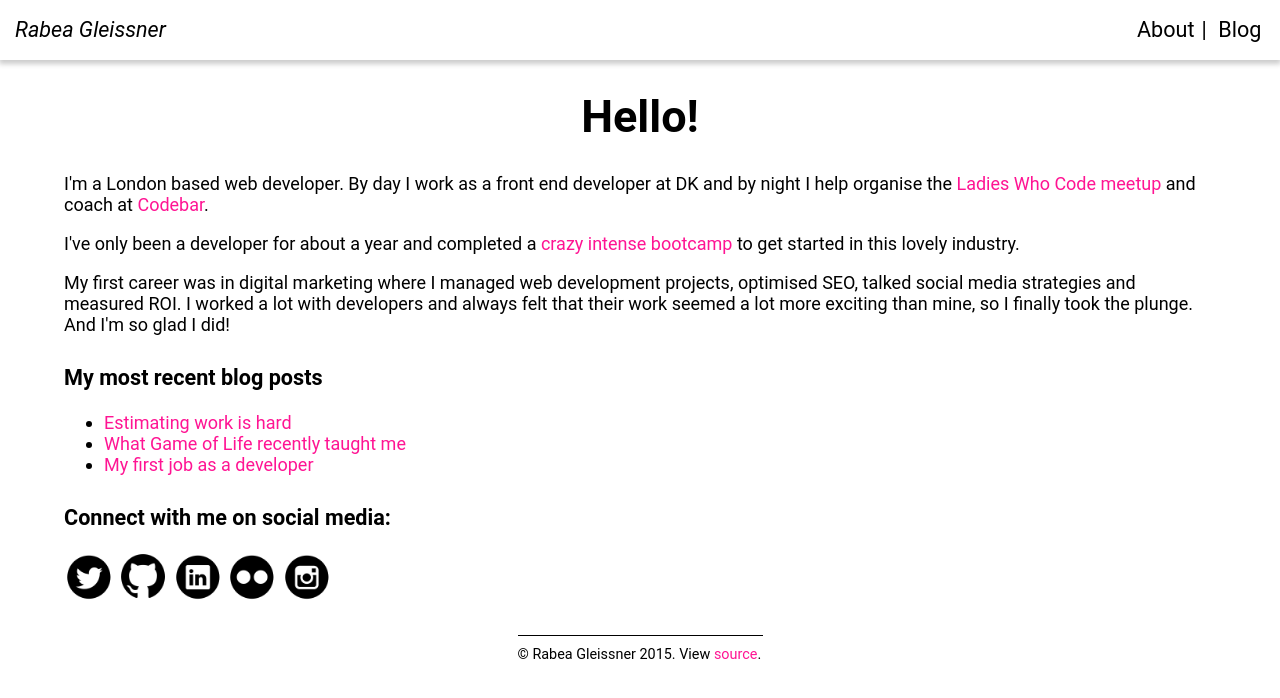
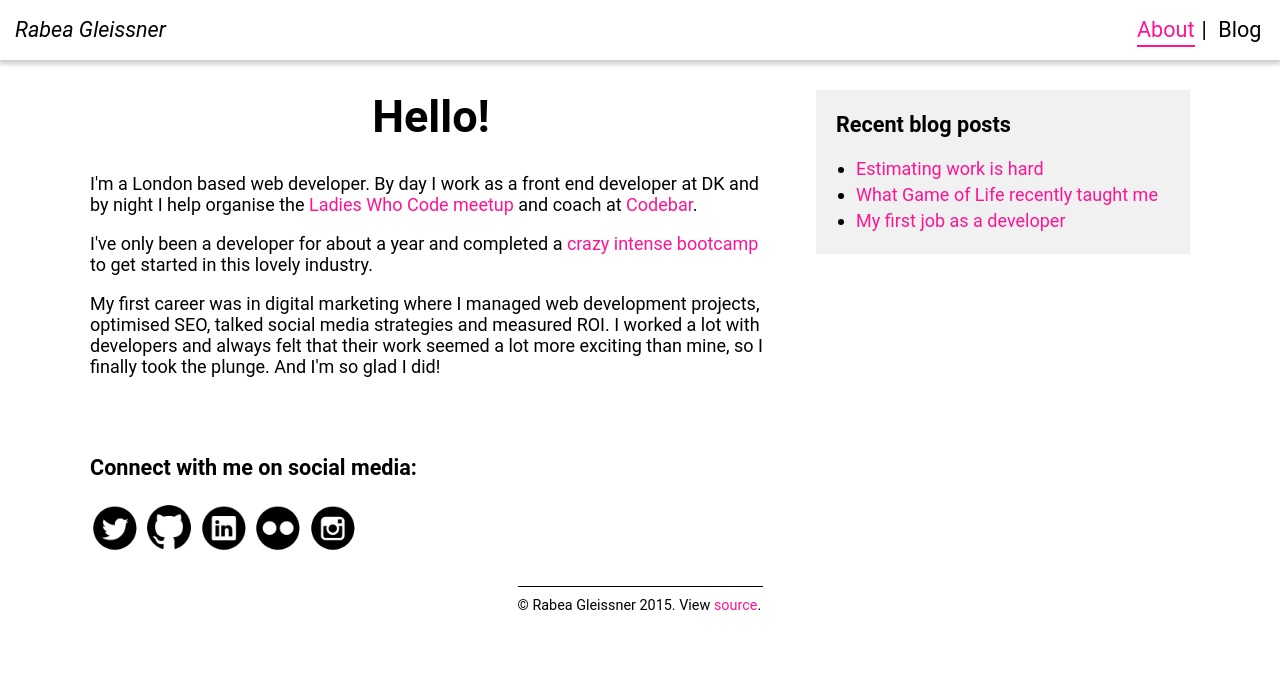
Before and after one commit to RabeaGleissner/RabeaGleissner.github.io, a Jekyll site: the page built from index.html, in a window 1280 px wide. Shown: the top 698 px of the page. Built offline with Jekyll 4.4.1, drawn with Linux system fonts in a browser that asks for light colours.

Commit message:
highlighting current page in nav

```diff
--- a/_includes/header.html
+++ b/_includes/header.html
@@ -13,10 +13,11 @@
  <body>
   <header>
     <div class="name">Rabea Gleissner</div>
+    {% assign current = page.url | downcase | split: '/' %}
      <nav>
       <ul>
-        <li><a href="/"><span>About</span></a></li>
-        <li><a href="/blog"><span>Blog</span></a></li>
+        <li><a href="/" {% if current[1] != 'blog' %}class='current'{% endif %}><span>About</span></a></li>
+        <li><a href="/blog" {% if current[1] == 'blog' %}class='current'{% endif %}><span>Blog</span></a></li>
       </ul>
      </nav>
   </header>
--- a/_includes/sidebar.html
+++ b/_includes/sidebar.html
@@ -1,4 +1,4 @@
-<h3>My most recent blog posts</h3>
+<h3>Recent blog posts</h3>
 <ul>
   {% for post in site.posts limit: 3 %}
     <li><a href="{{ post.url }}">{{ post.title }}</a></li>
--- a/_scss/header.scss
+++ b/_scss/header.scss
@@ -39,17 +39,17 @@ header {
           color: black;
           display: inline-block;
           padding: 0px 7px 10px;
-          &:hover {
+          &:hover, &.current {
             color: deeppink;
             text-decoration: none;
+            span {
+              border-bottom: 2px solid deeppink;
+              padding-bottom: 3px;
+            }
           }
         }
         span {
           font-size: 1em;
-          &:hover {
-            border-bottom: 2px solid deeppink;
-            padding-bottom: 3px;
-          }
         }
       }
     }
--- a/_scss/main.scss
+++ b/_scss/main.scss
@@ -41,7 +41,9 @@ color: deeppink;
 }
 .wrapper {
   width: 95%;
+  max-width: 1100px;
   margin: 0 auto 30px;
+  @include clearFix;
 }
 .about-text {
   margin-bottom: 30px;
@@ -87,3 +89,25 @@ footer {
     width: 90%;
   }
  }
+
+ @media only screen and (min-width:900px)  {
+  .about-text {
+    float: left;
+    width: 62%;
+  }
+  .right-sidebar {
+    float: right;
+    width: 34%;
+    margin-top: 30px;
+    margin-bottom: 0;
+    padding: 0 20px;
+    background-color: #f1f1f1;
+    ul {
+      padding-left: 20px;
+      li {
+        padding-bottom: 5px;
+      }
+    }
+  }
+
+ }
--- a/index.html
+++ b/index.html
@@ -2,8 +2,8 @@
 layout: home
 ---
 
-<h1>Hello!</h1>
 <div class="about-text">
+  <h1>Hello!</h1>
   <p>I'm a London based web developer. By day I work as a front end developer at DK and by night I help organise the <a href="http://www.meetup.com/Ladies-Who-Code-UK/" target="_blank">Ladies Who Code meetup</a> and coach at <a href="https://codebar.io/" target="_blank">Codebar</a>.</p>
   <p>I've only been a developer for about a year and completed a <a href="https://rabeameetscode.wordpress.com/" target="_blank">crazy intense bootcamp</a> to get started in this lovely industry.</p>
   <p>My first career was in digital marketing where I managed web development projects, optimised SEO, talked social media strategies and measured ROI. I worked a lot with developers and always felt that their work seemed a lot more exciting than mine, so I finally took the plunge. And I'm so glad I did!</p>
```
